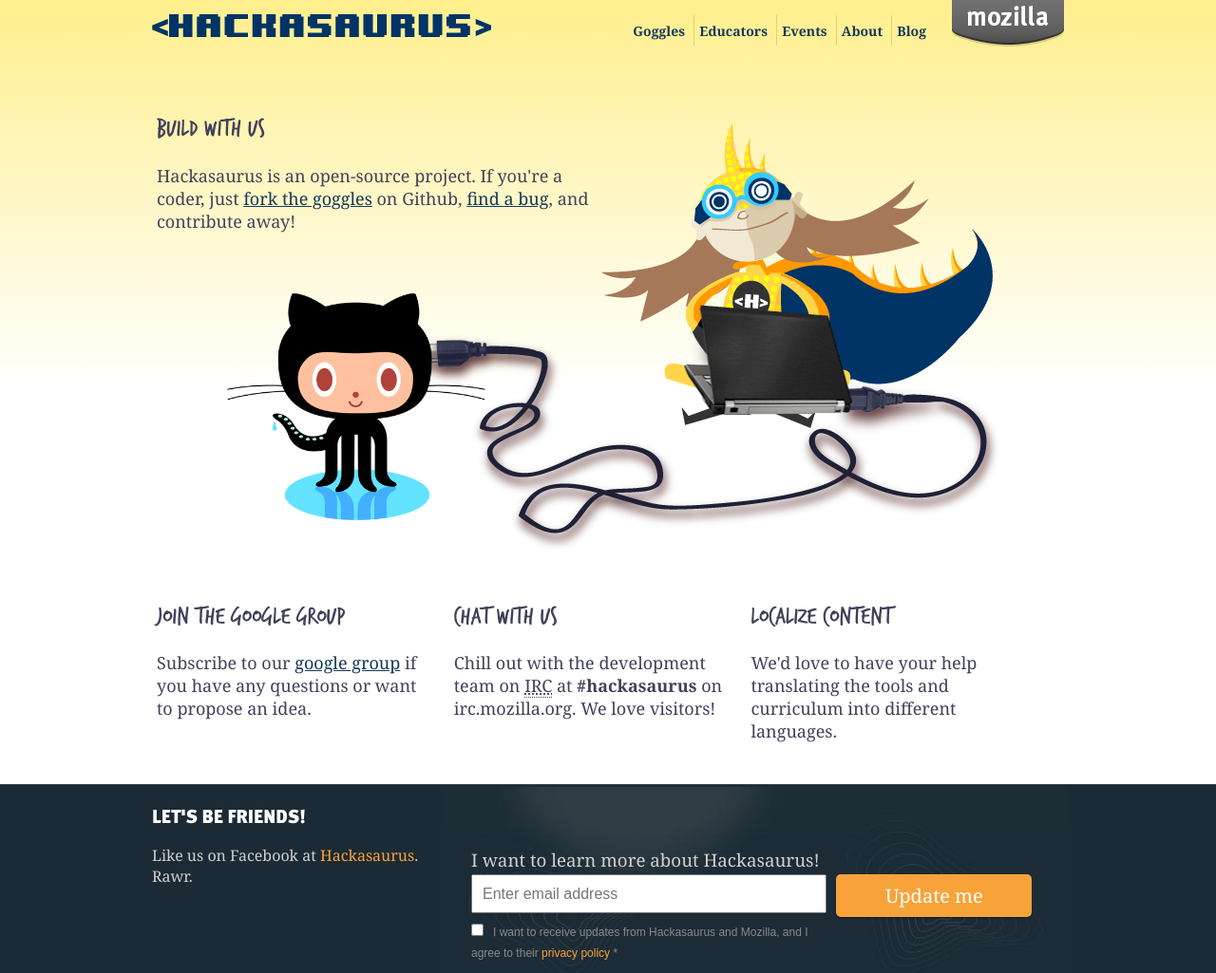
After one commit to hackasaurus/hackasaurus.org, a Python web app: template templates/contribute/index.html in a window 1280 px wide. The commit adds this page. Shown: the top 1025 px of the page at 95% size. Run offline with Jinja, Linux system fonts and the light colour scheme; the template is opened without the code that fills it, so the values that code supplies are empty; some libraries are stand-ins or nearby versions.

Commit message:
added a draft 'contribute' page.

```diff
--- a/static/stylesheets/main.css
+++ b/static/stylesheets/main.css
@@ -117,6 +117,17 @@ header a#mozilla {
 }
 
 /* Main content rules */
+
+#content p a {
+  text-decoration: underline;
+}
+
+#content div.primary img.octocat {
+  width: 300px;
+  position: absolute;
+  top: 150px;
+  left: 58px;
+}
 
 #content {
   font-size: 18px;
--- /dev/null
+++ b/templates/contribute/index.html
@@ -0,0 +1,22 @@
+{% extends "base.html" %}
+{% block content %}
+<div class="primary">
+  <h1>Build With Us</h1>
+  <p>Hackasaurus is an open-source project. If you're a coder, just <a href="https://github.com/hackasaurus/webxray">fork the goggles</a> on Github, <a href="http://hackasaurus.lighthouseapp.com/projects/81472-goggles/tickets">find a bug</a>, and contribute away!</p>
+  <img class="octocat" src="/images/contribute/octocat.png">
+</div>
+<div class="secondary">
+  <div class="blurb" id="attend-an-event">
+    <h2>Join the Google Group</h2>
+    <p>Subscribe to our <a href="http://groups.google.com/group/hackasaurus">google group</a> if you have any questions or want to propose an idea.</p>
+  </div>
+  <div class="blurb" id="run-a-hackshop">
+    <h2>Chat with us</h2>
+    <p>Chill out with the development team on <abbr title="Internet Relay Chat">IRC</abbr> at <b>#hackasaurus</b> on irc.mozilla.org. We love visitors!</p>
+  </div>
+  <div class="blurb" id="fix-a-webpage">
+    <h2>Localize content</h2>
+    <p>We'd love to have your help translating the tools and curriculum into different languages.</p>
+  </div>
+</div>
+{% endblock %}
```
Also changed, not shown: static/images/contribute/octocat.png (added).
